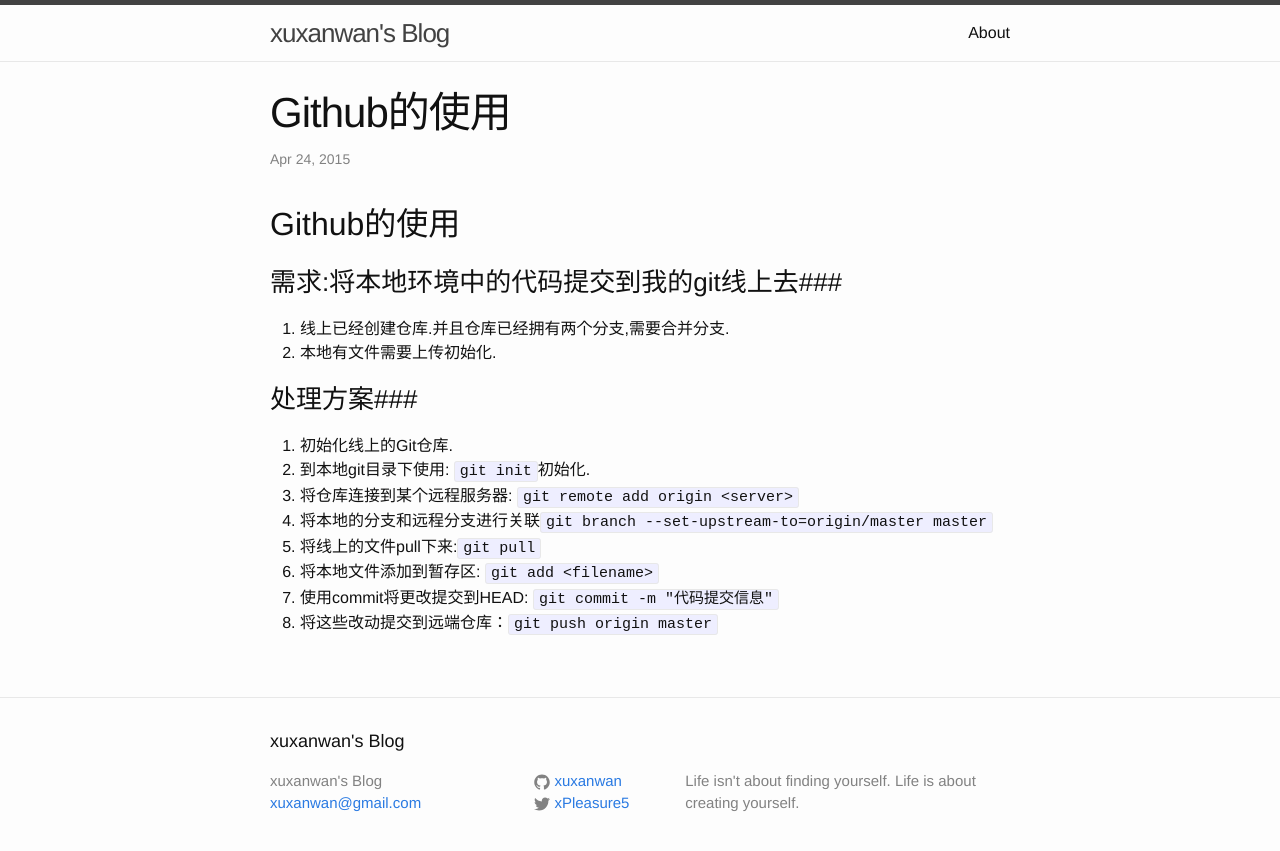
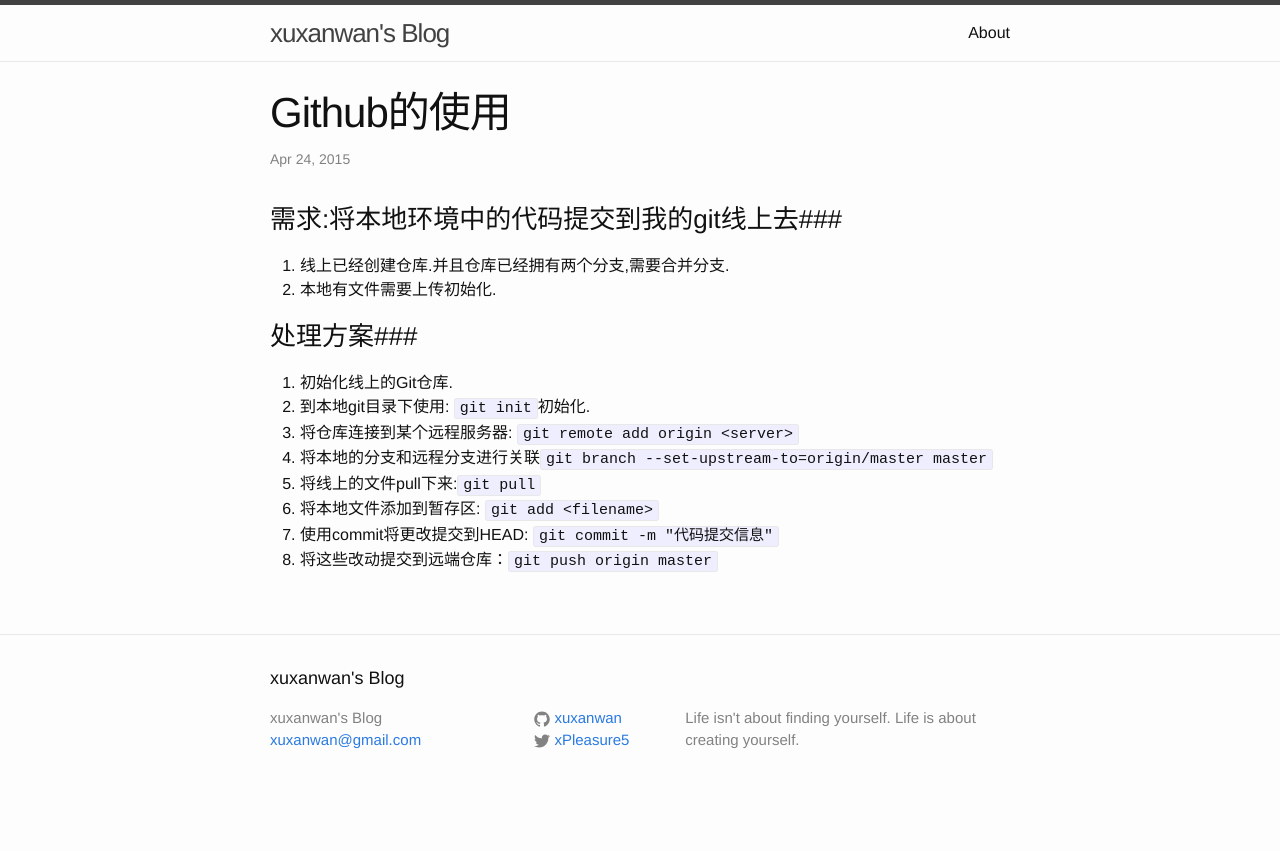
Before and after one commit to xuxanwan/myblog, a Jekyll site: the page built from _posts/2015-4-24-Git的使用.md, in a window 1280 px wide. Shown: the top 851 px of the page. Built offline with Jekyll 4.4.1, drawn with Linux system fonts in a browser that asks for light colours.

```diff
--- a/_posts/2015-4-24-Git的使用.md
+++ b/_posts/2015-4-24-Git的使用.md
@@ -4,8 +4,7 @@
 date:   2015-4-24 09:37:54
 categories: Github
 ---
-## Github的使用 ##
-### 需求:将本地环境中的代码提交到我的git线上去###
+###需求:将本地环境中的代码提交到我的git线上去###
 1. 线上已经创建仓库.并且仓库已经拥有两个分支,需要合并分支.
 2. 本地有文件需要上传初始化.
 
```
